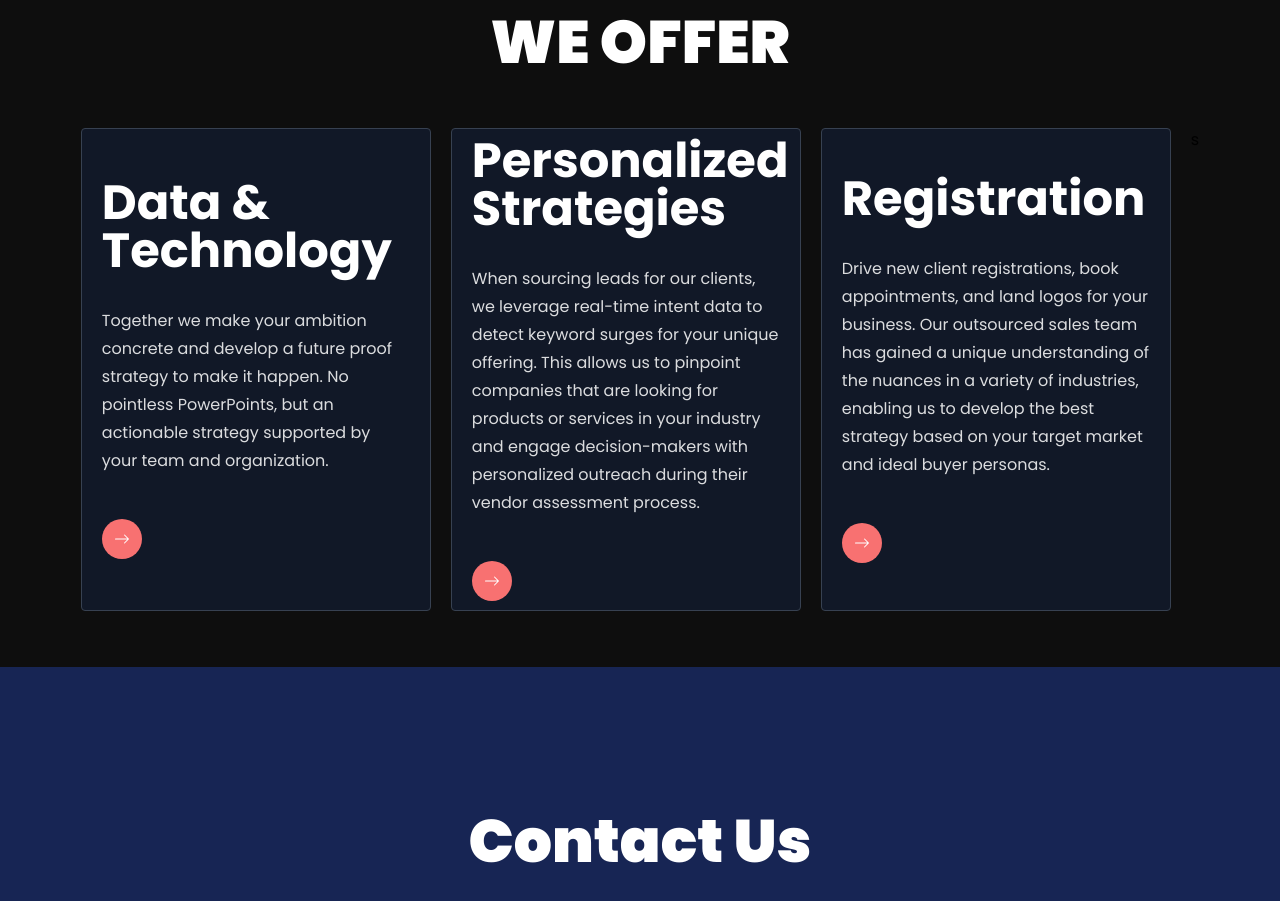
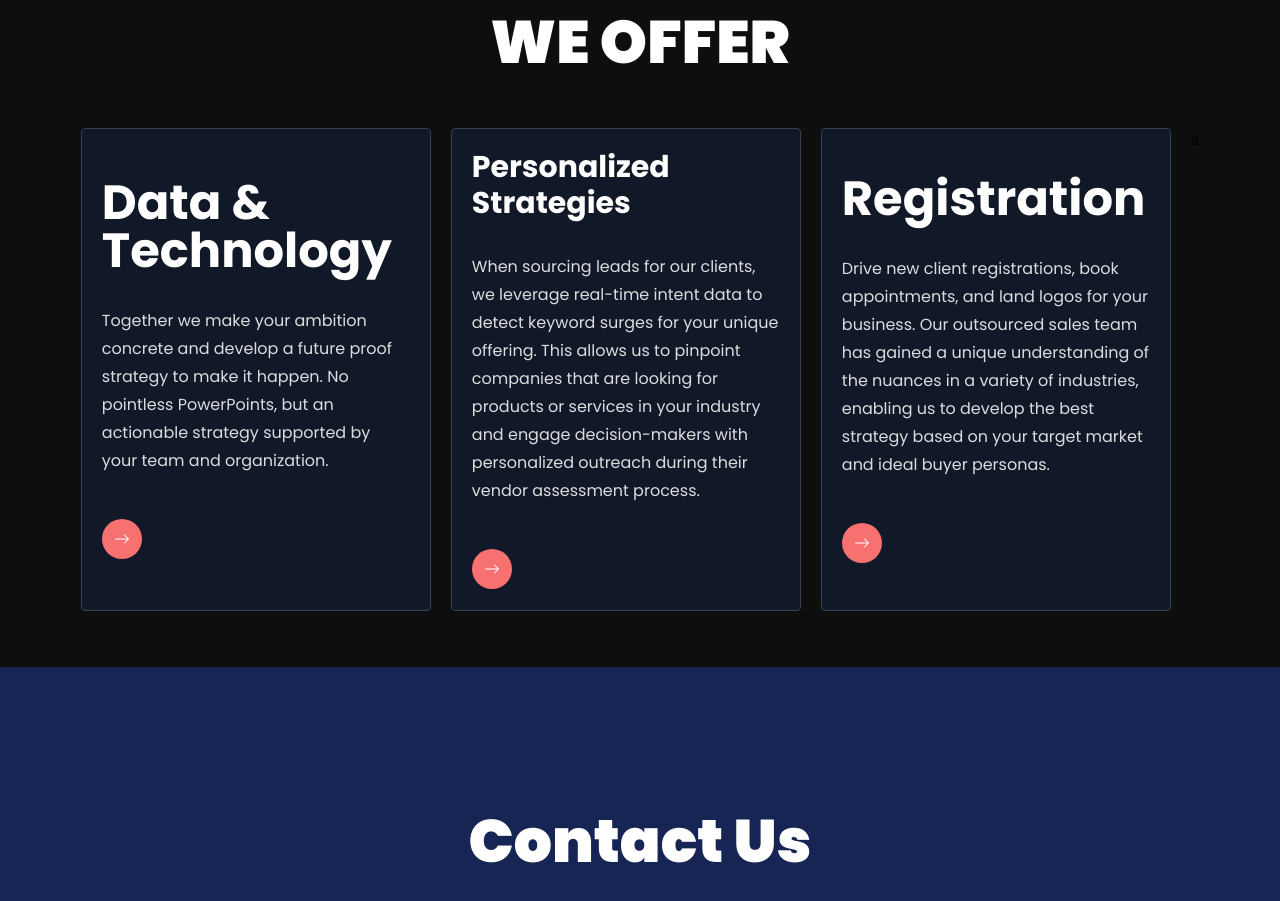
Before and after one commit to Dadedeji8/limelight, a React (Vite) app: page / in a window 1280 px wide. Shown: the part 3140-4041 px from the top of the page. Built offline with nearby package versions, Linux system fonts and the light colour scheme.

Commit message:
Update App.jsx

```diff
--- a/src/App.jsx
+++ b/src/App.jsx
@@ -135,9 +135,9 @@ function App() {
           </div>
 
           <div className="cards flex-wrap flex gap-5 max-w-[1200px] m-auto mt-20 px-10">
-            <CardComponent icon='FaBriefcase' content='GDPR-compliant contact details from official trade registers and public web data help you reach out to the right person to close the deal.' />
-            <CardComponent content={' helps sales and marketing teams get a grip of all their visitors, leads, and customers and understand each interaction while leveraging data to nurture and close deals. Use data to qualify leads and nurture them on every step of the buyer journey.'} />
-            <CardComponent content='Predict visitor quality even if they cannot be identified and run highly targeted marketing campaigns to qualified visitors on and off your website and convert them into customers' />
+            <CardComponent icon='FaBriefcase' title='Contact' content='GDPR-compliant contact details from official trade registers and public web data help you reach out to the right person to close the deal.' />
+            <CardComponent title='assist' content={' helps sales and marketing teams get a grip of all their visitors, leads, and customers and understand each interaction while leveraging data to nurture and close deals. Use data to qualify leads and nurture them on every step of the buyer journey.'} />
+            <CardComponent title='Campaign' content='Predict visitor quality even if they cannot be identified and run highly targeted marketing campaigns to qualified visitors on and off your website and convert them into customers' />
           </div>
           <section className='bg-[#F5F5F5] pt-16 relative '>
             <h1 className="text-green-600 font-bold text-3xl md:text-6xl text-center">How We Do It</h1>
@@ -180,7 +180,7 @@ function App() {
               <Link to={'/'}>
                 <div className="relative transition-all ease-in-out duration-300 card-offer  px-5 py-10 rounded hover:scale-[105%] bg-gray-900 border border-gray-700  hover:border-none   flex flex-col justify-center gap-8 text-white max-w-[350px] overflow-hidden h-[483px]">
                   <div>
-                    <h1 className="text-5xl font-bold">
+                    <h1 className="text-3xl font-bold">
                       Personalized Strategies</h1>
                   </div>
                   <div>
```
